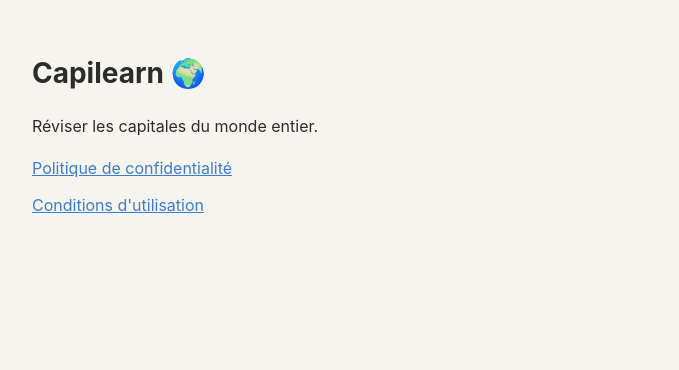
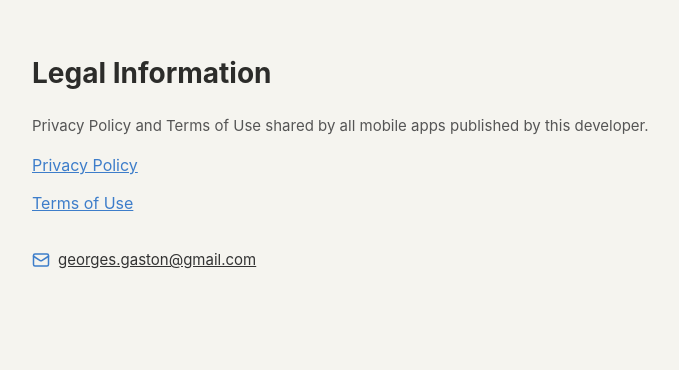
Before and after one commit to adsoussou/capitally-legal, a plain HTML site: page index.html in a window 1280 px wide. Shown: the whole page, without its empty margins (268-947 px from the left). Drawn offline with Linux system fonts and the light colour scheme.

Commit message:
Make homepage generic (English) and add contact email
Not tied to Capilearn/capitals specifically since this legal page is
shared across all apps. Email is obfuscated in the source and only
assembled into a mailto link via JS, to reduce scraping.

```diff
--- a/index.html
+++ b/index.html
@@ -1,19 +1,40 @@
 <!DOCTYPE html>
-<html lang="fr">
+<html lang="en">
 <head>
 <meta charset="UTF-8" />
 <meta name="viewport" content="width=device-width, initial-scale=1.0" />
-<title>Capilearn</title>
+<title>Legal Information</title>
 <style>
   body { font-family: -apple-system, BlinkMacSystemFont, 'Segoe UI', Roboto, sans-serif; max-width: 680px; margin: 0 auto; padding: 32px 20px 80px; color: #2C2C2A; background: #F5F4EF; line-height: 1.6; }
   h1 { font-size: 28px; }
+  p { font-size: 15px; color: #555; }
   a { color: #3D7DCA; display: block; margin: 12px 0; font-size: 16px; }
+  .contact { display: flex; align-items: center; gap: 8px; margin-top: 32px; }
+  .contact svg { flex-shrink: 0; }
+  .contact span, .contact a { display: inline; margin: 0; font-size: 15px; color: #333; }
 </style>
 </head>
 <body>
-  <h1>Capilearn 🌍</h1>
-  <p>Réviser les capitales du monde entier.</p>
-  <a href="./privacy.html">Politique de confidentialité</a>
-  <a href="./terms.html">Conditions d'utilisation</a>
+  <h1>Legal Information</h1>
+  <p>Privacy Policy and Terms of Use shared by all mobile apps published by this developer.</p>
+  <a href="./privacy.html">Privacy Policy</a>
+  <a href="./terms.html">Terms of Use</a>
+
+  <p class="contact">
+    <svg width="18" height="18" viewBox="0 0 24 24" fill="none" stroke="#3D7DCA" stroke-width="2" stroke-linecap="round" stroke-linejoin="round"><rect x="2" y="4" width="20" height="16" rx="2"/><path d="m22 7-8.97 5.7a1.94 1.94 0 0 1-2.06 0L2 7"/></svg>
+    <span id="contact-email">georges DOT gaston AT gmail DOT com</span>
+  </p>
+
+  <script>
+    (function () {
+      var user = ['g','e','o','r','g','e','s','.','g','a','s','t','o','n'].join('');
+      var domain = ['g','m','a','i','l','.','c','o','m'].join('');
+      var el = document.getElementById('contact-email');
+      var link = document.createElement('a');
+      link.href = 'mailto:' + user + '@' + domain;
+      link.textContent = user + '@' + domain;
+      el.replaceWith(link);
+    })();
+  </script>
 </body>
 </html>
```
